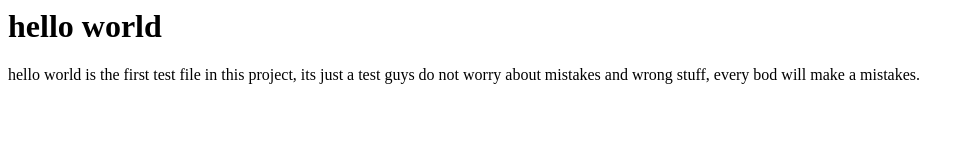
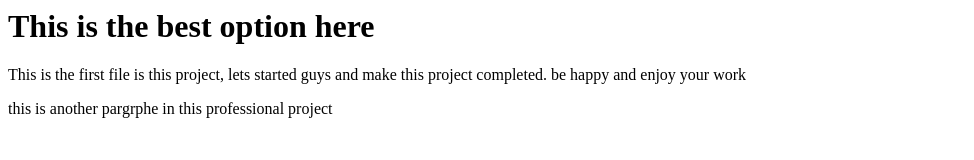
Before and after one commit to alyousef/index.html, a plain HTML site: page index.html in a window 1280 px wide. Shown: the whole page, without its empty margins (0-974 px from the left). Drawn offline with Linux system fonts and the light colour scheme.

Commit message:
hhhujhhu

```diff
--- a/index.html
+++ b/index.html
@@ -1,10 +1,8 @@
 <html>
-	<body>
-		<head>
-			<title>new html file</title>
-		</head>
-		<h1>hello world</h1>
-		<p>hello world is the first test file in this project, its just a test guys do not worry about mistakes and wrong stuff, every bod will make a mistakes.
-	</body>
-
+	<head>
+		<title>Hello world</title>
+	</head>
+	<h1>This is the best option here</h1>
+	<p>This is the first file is this project, lets started guys and make this project completed. be happy and enjoy your work </p>
+	<p>this is another pargrphe in this professional project </p>
 </html>
```
